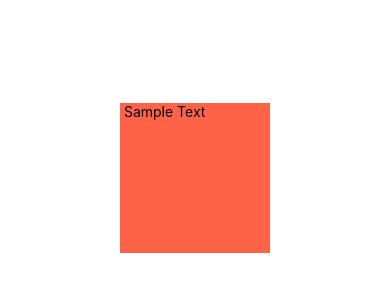
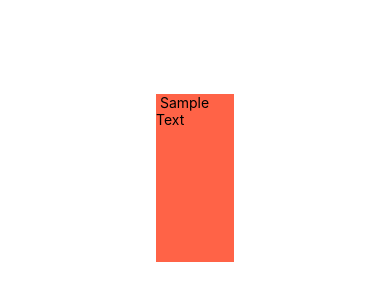
Before and after one commit to 0xamogh/RNAnimations, a React Native app: screen / in a window 390 px wide. Shown: the part 244-544 px from the top of the page. Built offline with nearby package versions, Linux system fonts and the light colour scheme.

Commit message:
Scaling using percentage values separately for height and width

```diff
--- a/App.js
+++ b/App.js
@@ -8,7 +8,7 @@ export default class App extends React.Component {
   }
   startAnimation = () => {
     Animated.timing(this.state.animation,{
-      toValue: 360,
+      toValue: 1,
       duration : 1500
     }).start(()=>{
       Animated.timing(this.state.animation,{
@@ -20,21 +20,23 @@ export default class App extends React.Component {
   }
 
   render() {
-    const boxRotation =
+    const widthChange =
       this.state.animation.interpolate({
-        inputRange : [0,360],
-        outputRange :[ "0deg","360deg"]
+        inputRange : [0,1],
+        outputRange :[ "20%","50%"]
         //positive values means clockwise rotation, negative values means counter clockwise
       })
+    const heightChange = this.state.animation.interpolate({
+      inputRange : [0,1],
+      outputRange : ["20%","30%"]
+    })
+    const animStyles = {
 
-    const animStyles = {
-      transform : [
-        {
-          //rotate :  boxRotation,
-          // rotateY: boxRotation
-          rotateX : boxRotation
-        }
-      ]
+
+          width:widthChange,
+          height:heightChange
+
+
     }
 
 
@@ -59,8 +61,8 @@ const styles = StyleSheet.create({
     justifyContent:"center"
   },
   box : {
-    width:150,
-    height : 150,
+    // width:"20%",
+    // height:"20%",
     backgroundColor:"tomato"
   }
 });
```
